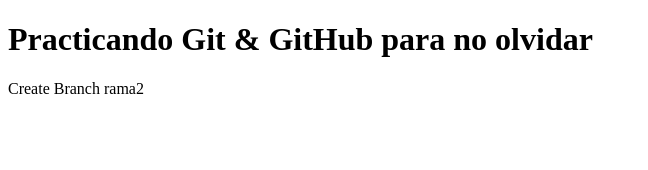
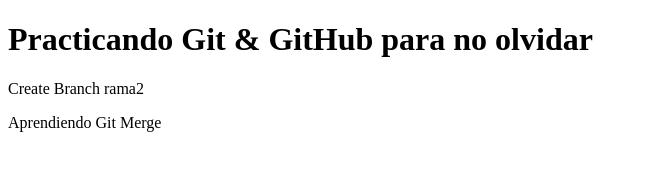
Before and after one commit to franklyncastro/Git-GItHub-Practice, a plain HTML site: page index.html in a window 1280 px wide. Shown: the whole page, without its empty margins (0-648 px from the left). Drawn offline with Linux system fonts and the light colour scheme.

Commit message:
Combinar ramas con git merge

```diff
--- a/index.html
+++ b/index.html
@@ -10,7 +10,7 @@
     <h1>Practicando Git & GitHub para no olvidar</h1>
 
             <p>Create Branch rama2</p>
-
+            <p>Aprendiendo Git Merge</p>
   <script src="javascript.js"></script>
 </body>
 </html>
```
